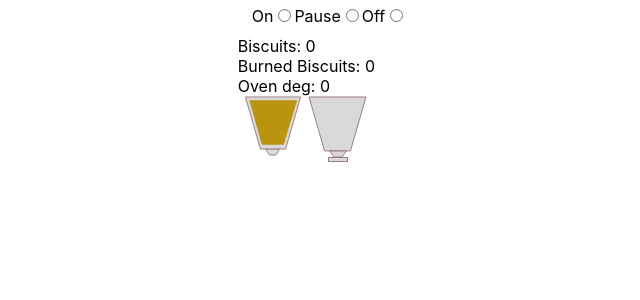
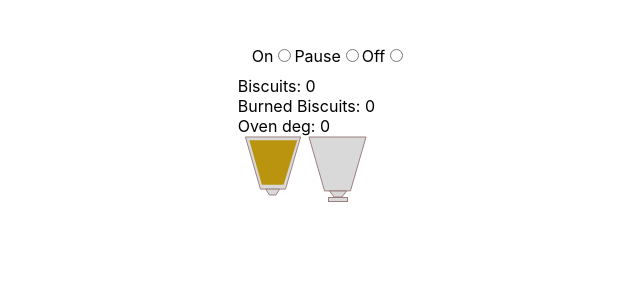
Before and after one commit to Aleksandyr/biscuit-machine-reactjs, a React (Create React App) app: page / in a window 1280 px wide. Shown: the top 300 px of the page, without its empty margins (311-951 px from the left). Built offline with nearby package versions, Linux system fonts and the light colour scheme; the HTML template or start-up script is replaced by a standard one.

Commit message:
fix(*): send msgs to the machine
start turning down when form paused click off

```diff
--- a/src/components/machine/Machine.css
+++ b/src/components/machine/Machine.css
@@ -1,5 +1,12 @@
 .machine {
     margin: 0 auto;
+}
+
+.message-box {
+    padding: 10px;
+    margin: 10px;
+    width: 80%;
+    font-size: medium;
 }
 
 .temporary-test {
--- a/src/components/machine/Machine.js
+++ b/src/components/machine/Machine.js
@@ -15,6 +15,7 @@ const Machine = () => {
 
     const [pulse, setPusle] = useState(0);
     const [stopMachine, setStopMachine] = useState(false);
+    const [machineMessage, setMachineMessage] = useState('');
 
     const [releaseStamper, setReleaseStamper] = useState(false);
 
@@ -59,7 +60,7 @@ const Machine = () => {
         } else if (switchState.value === 'on') {
             callback = initializeBiscuit;
         } else if(switchState.value === 'pause'){
-            callback = biscuitBurn;
+            callback = burnBiscuit;
             /**
              * Prevent stamping the biscuit when hit pause.
              */
@@ -118,6 +119,7 @@ const Machine = () => {
 
     const onSwitchChange = (evt) => {
         const val = evt.target.value;
+        setMachineMessage('');
         if  (val === 'on') {
             setStopMachine(false);
         }
@@ -182,7 +184,7 @@ const Machine = () => {
      * If we hit pause and there is a biscuit in the oven,
      * we burn it.
      */
-    const biscuitBurn = () => {
+    const burnBiscuit = () => {
         if (biscuits.length < 4) {
             return;
         }
@@ -195,7 +197,9 @@ const Machine = () => {
             }
 
             return prev;
-        })
+        });
+
+        setMachineMessage('A biscuit has burned!')
     }
 
     /**
@@ -243,10 +247,17 @@ const Machine = () => {
         }
     }
 
+    const onPauseMessage = (msg) => {
+        setMachineMessage(msg);
+    }
+
     // TODO: Refactor
     return (
         <div className='machine'>
-            <Switch onValueChange={onSwitchChange}></Switch>
+            <div className='message-box'>
+                {machineMessage}
+            </div>
+            <Switch onValueChange={onSwitchChange} onPauseMessageSend={onPauseMessage}></Switch>
             <div>Biscuits: {biscuitsCounter}</div>
             <div>Burned Biscuits: {biscuitsBurned}</div>
             <Oven ovenHeated={ovenheatedNotification} power={switchState.value}></Oven>
--- a/src/components/switch/Switch.js
+++ b/src/components/switch/Switch.js
@@ -2,21 +2,25 @@ import { useState } from 'react';
 
 import './Switch.css';
 
-const Switch = ({onValueChange}) => {
-    const [pauseState, setPauseState] = useState(false);
+const Switch = ({onValueChange, onPauseMessageSend}) => {
+    const [disablePause, setDisablePause] = useState(false);
 
     const onSwitchChange = (evt) => {
-        if (evt.target.value === 'off') {
-            setPauseState(true);
-            return;
-            // evt.preventDefault();
+        if(disablePause) {
+            setDisablePause(false);
         }
 
-        if(pauseState) {
-            setPauseState(false);
+        if (evt.target.value === 'off') {
+            setDisablePause(true);
         }
 
         onValueChange(evt);
+    }
+
+    const onPauseClick = () => {
+        if(disablePause) {
+            onPauseMessageSend('You can\'t pause the machine while it is turnning down.')
+        }
     }
 
     return (
@@ -24,7 +28,8 @@ const Switch = ({onValueChange}) => {
             <label htmlFor="on">On</label>
             <input type="radio" name="switch" id="on" value="on" />
             <label htmlFor="pause">Pause</label>
-            <input type="radio" name="switch" id="pause" value="pause" disabled={pauseState} />
+            <input type="radio" name="switch" id="pause" value="pause"
+                onPointerDown={onPauseClick} disabled={disablePause} />
             <label htmlFor="off">Off</label>
             <input type="radio" name="switch" id="off" value="off" />
         </fieldset>
```
